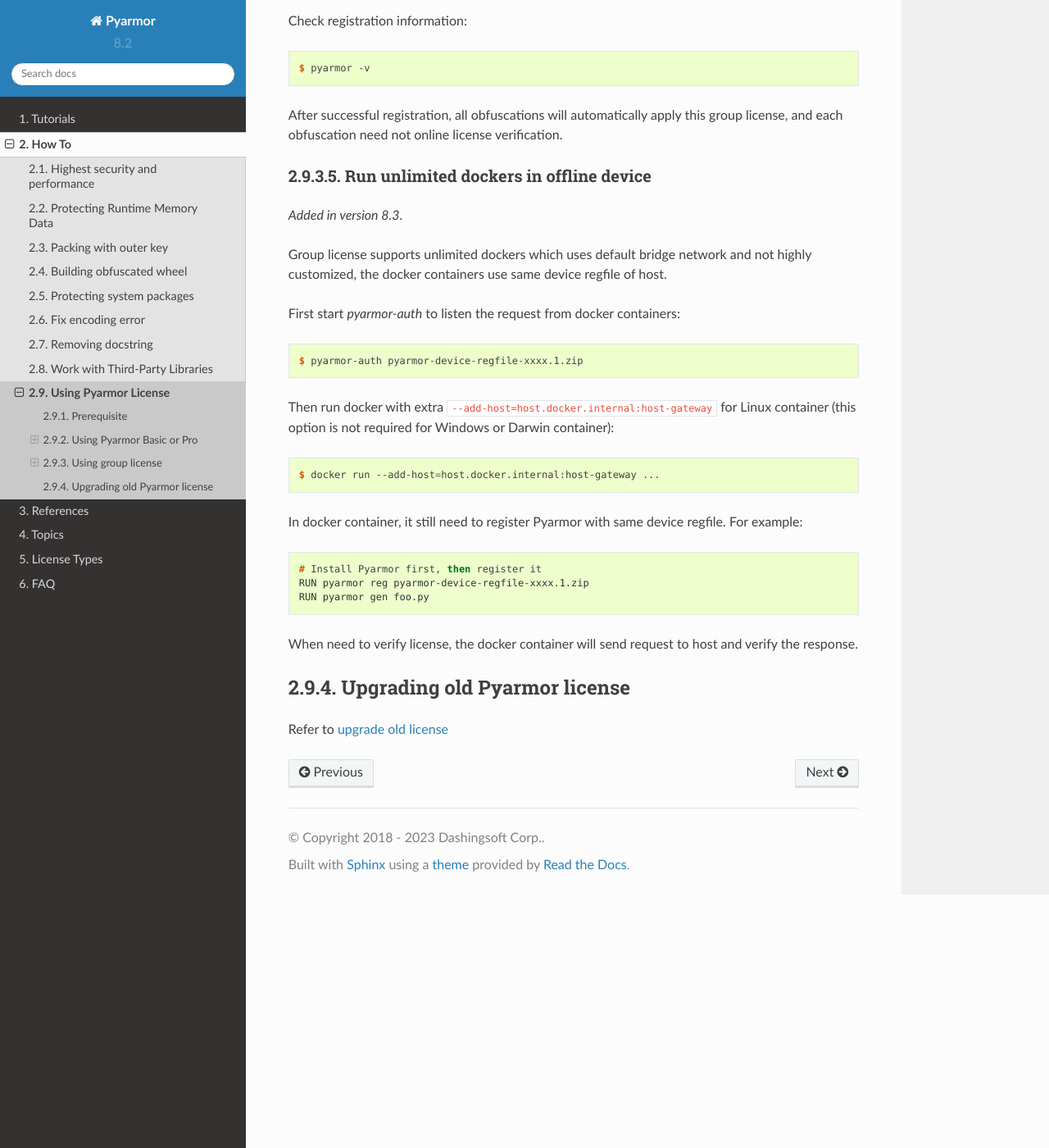
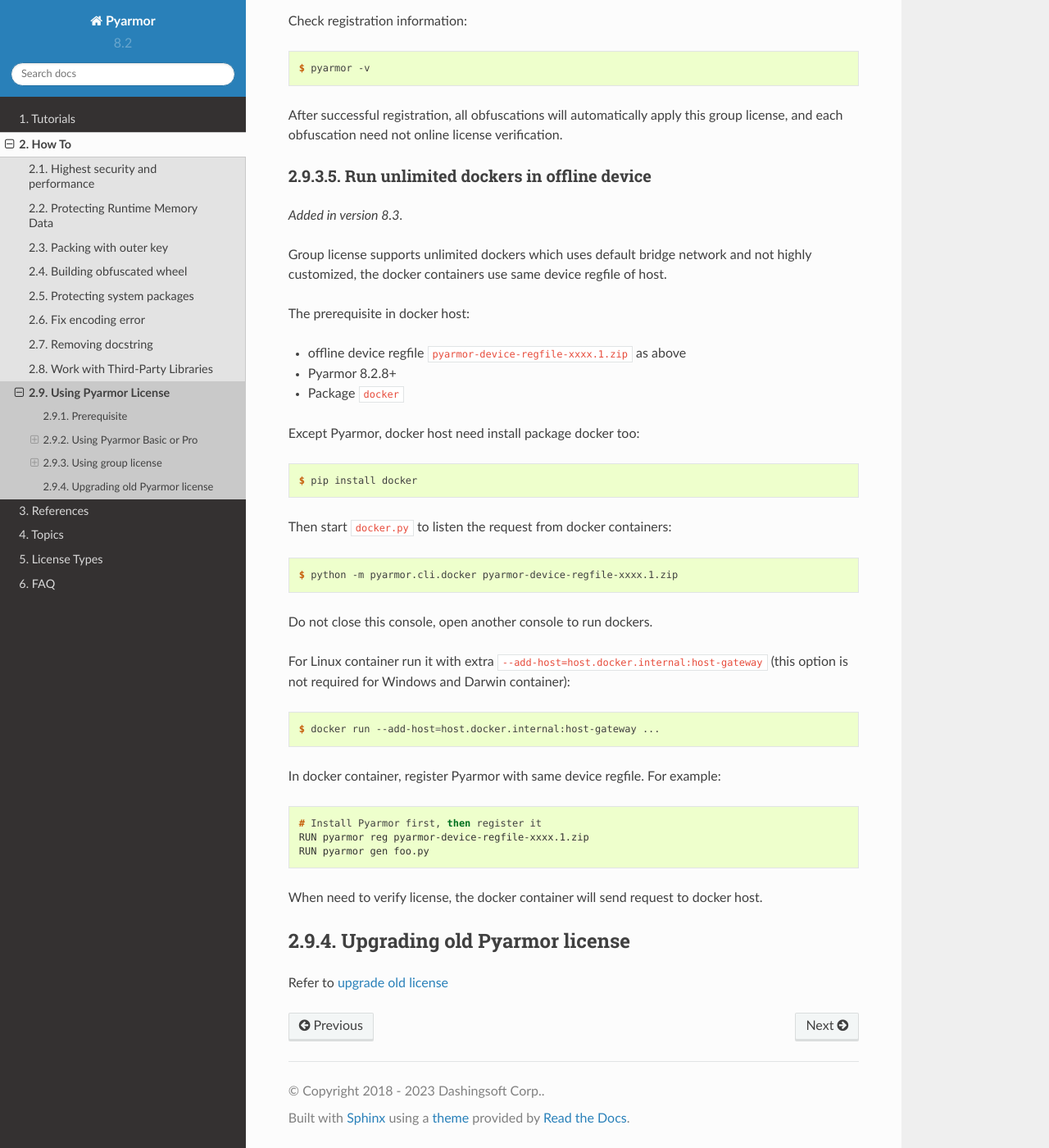
Before and after one commit to dashingsoft/pyarmor, a Sphinx documentation site: the page built from docs/how-to/register.rst, in a window 1280 px wide and 1400 px high, scrolled down 4078 px. Shown: the whole window at 82% size. Built offline with Sphinx 7.4.7 and the Read the Docs theme 2.0.0, drawn with Linux system fonts in a browser that asks for light colours.

Commit message:
Refine usage about group license with docker

```diff
--- a/docs/how-to/register.rst
+++ b/docs/how-to/register.rst
@@ -151,21 +151,33 @@
 
 Group license supports unlimited dockers which uses default bridge network and not highly customized, the docker containers use same device regfile of host.
 
-First start `pyarmor-auth` to listen the request from docker containers::
+The prerequisite in docker host:
 
-    $ pyarmor-auth pyarmor-device-regfile-xxxx.1.zip
+- offline device regfile ``pyarmor-device-regfile-xxxx.1.zip`` as above
+- Pyarmor 8.2.8+
+- Package ``docker``
 
-Then run docker with extra ``--add-host=host.docker.internal:host-gateway`` for Linux container (this option is not required for Windows or Darwin container)::
+Except Pyarmor, docker host need install package docker too::
+
+    $ pip install docker
+
+Then start ``docker.py`` to listen the request from docker containers::
+
+    $ python -m pyarmor.cli.docker pyarmor-device-regfile-xxxx.1.zip
+
+Do not close this console, open another console to run dockers.
+
+For Linux container run it with extra ``--add-host=host.docker.internal:host-gateway`` (this option is not required for Windows and Darwin container)::
 
     $ docker run --add-host=host.docker.internal:host-gateway ...
 
-In docker container, it still need to register Pyarmor with same device regfile. For example::
+In docker container, register Pyarmor with same device regfile. For example::
 
     # Install Pyarmor first, then register it
     RUN pyarmor reg pyarmor-device-regfile-xxxx.1.zip
     RUN pyarmor gen foo.py
 
-When need to verify license, the docker container will send request to host and verify the response.
+When need to verify license, the docker container will send request to docker host.
 
 Upgrading old Pyarmor license
 =============================
```
